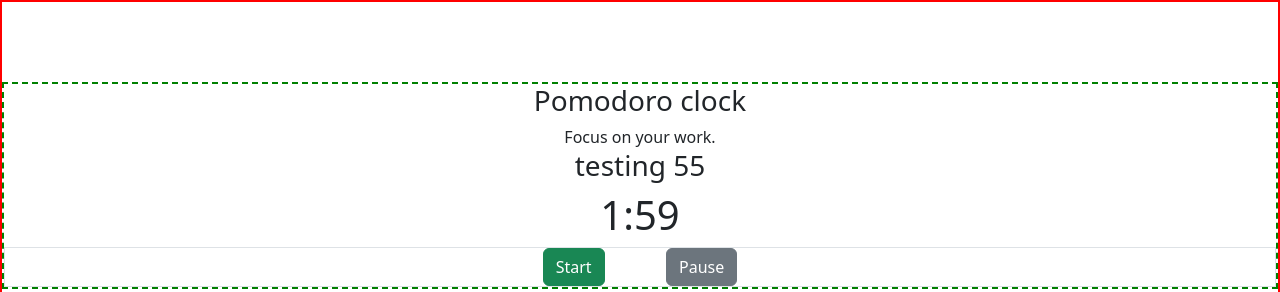
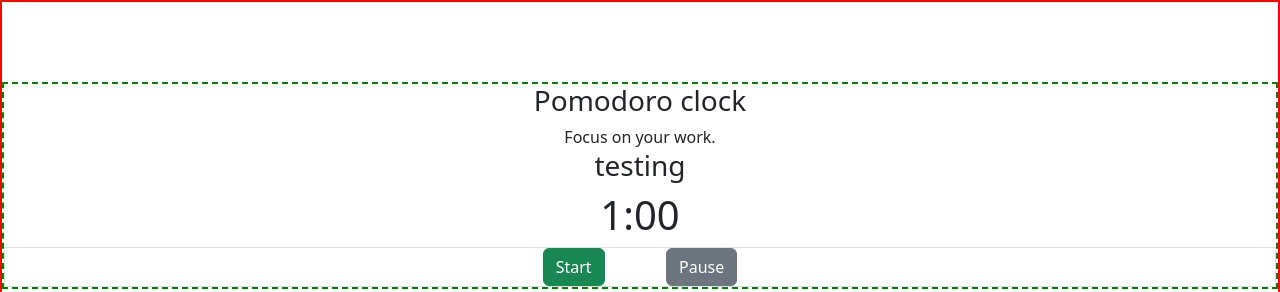
Before and after one commit to sxhmkoul/ng-pomodoro, an Angular app: page / in a window 1280 px wide. Shown: the top 292 px of the page. Built offline with nearby package versions, Linux system fonts and the light colour scheme.

Commit message:
using pipes for subscribing to observables for auto disposal

```diff
--- a/src/app/components/timer/timer.component.html
+++ b/src/app/components/timer/timer.component.html
@@ -1,6 +1,6 @@
 <div class="d-flex justify-content-center flex-column">
     <div>Focus on your work.</div>
-    <h3>testing {{workTimerSeconds$ | async}}</h3>
+    <h3>testing {{workTimerMinute$ | async}} {{workTimerSeconds$ | async}}</h3>
     <h1>{{time}}:<span *ngIf="workTimerStarted">{{onScreenSeconds}}</span><span *ngIf="!workTimerStarted">{{zeroPlaceholder}}</span></h1>
     <div class="w-100 d-flex border justify-content-center">
         <div class="w-25 d-flex justify-content-evenly">
--- a/src/app/components/timer/timer.component.ts
+++ b/src/app/components/timer/timer.component.ts
@@ -11,11 +11,25 @@ export class TimerComponent {
   @Output() isExpired = new EventEmitter<boolean>() ;
   workTimerStarted: boolean = false;
   zeroPlaceholder: string = '00';
-  workInterval: number = this.time;//25;
+  workInterval: number = this.time;
   seconds: number = 60;
-  minute: number = this.time;//25;
+  minute: number = this.time;
   onScreenSeconds: any = 59;
-  workTimerSeconds$ = new Observable(observer => {
+  workTimerSeconds$ !: Observable<any>;
+
+  workTimerMinute$ = new Subject<number>();
+
+  constructor(){ }
+
+  ngOnInit(): void {
+    this.workTimerMinute$.subscribe((mins)=>{
+      this.time = mins;
+    })
+  }
+
+  startWorkTimer = () => {
+    this.workTimerStarted = true;
+    this.workTimerSeconds$ = new Observable(observer => {
       setInterval(()=>{
         this.seconds--;
         this.workTimerStarted = true;
@@ -30,31 +44,19 @@ export class TimerComponent {
             this.workTimerMinute$.next(this.time - 1);
           else {
             this.resetTimer();
+            observer.complete();
             this.initBreakInterval();
-          observer.complete();
           }
         }
 
       },1000);
     });
 
-  workTimerMinute$ = new Subject<number>();
-
-  constructor(){ }
-
-  ngOnInit(): void {
-    this.workTimerMinute$.subscribe((mins)=>{
-      this.time = mins;
-    })
-  }
-
-  startWorkTimer = () => {
-    this.workTimerStarted = true;
-    this.workTimerMinute$.next(this.time - 1)
-    this.workTimerSeconds$.subscribe((sec)=>{
-      this.onScreenSeconds = sec;
-      console.log(sec);
-    })
+    this.workTimerMinute$.next(this.time - 1);
+    // this.workTimerSeconds$.subscribe((sec)=>{
+    //   this.onScreenSeconds = sec;
+    //   console.log(sec);
+    // })
 
   }
 
--- a/src/app/components/work-interval/work-interval.component.html
+++ b/src/app/components/work-interval/work-interval.component.html
@@ -4,4 +4,4 @@
         <app-timer [time]=1 (isExpired)="checkExpiry($event)"></app-timer>
     </div>
 </div>
-<app-break-interval *ngIf="expired"></app-break-interval>
+<!-- <app-break-interval *ngIf="expired"></app-break-interval> -->
```
Lines whose indentation alone changed are shown as unchanged.
